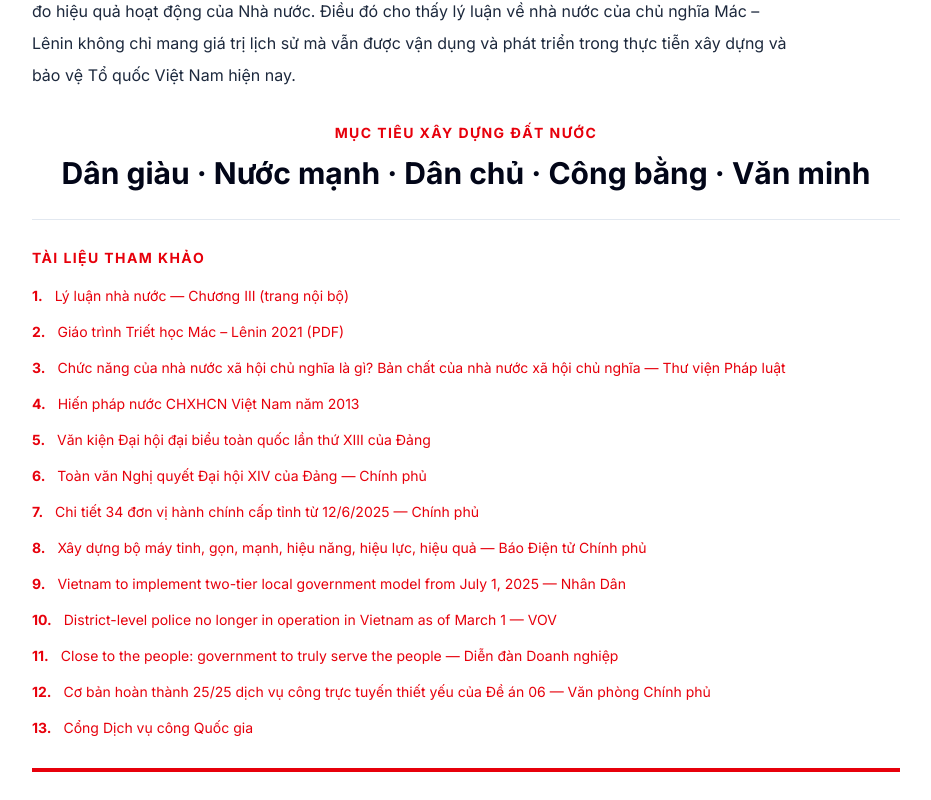
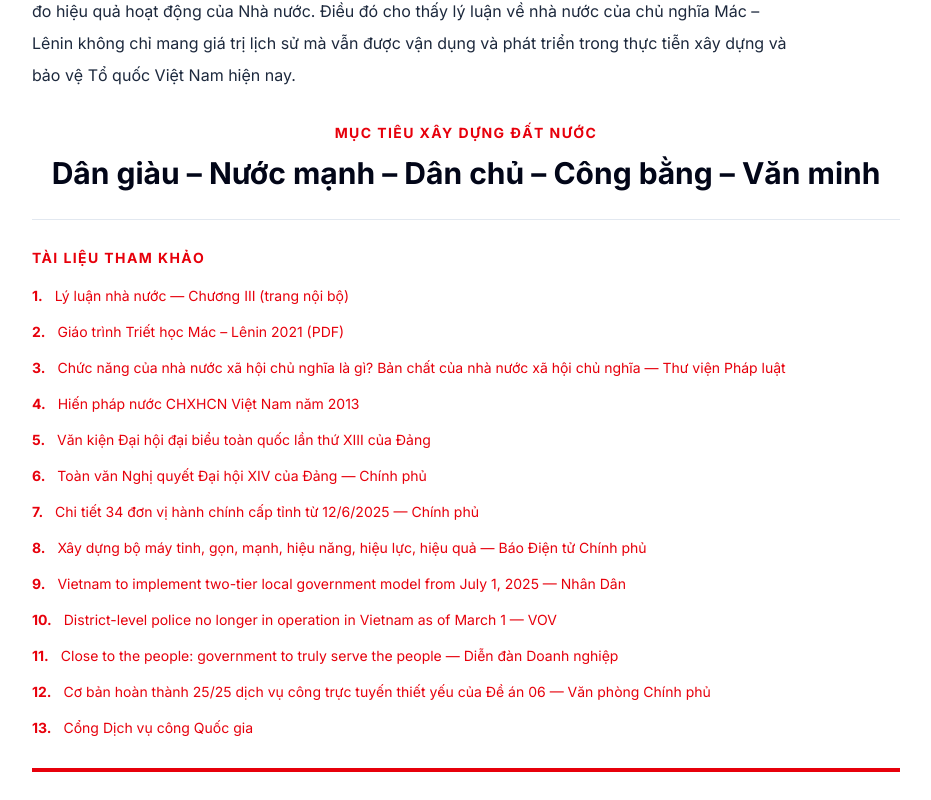
Before and after one commit to phanhoangs26/MLN122, a React (Vite) app: page /vietnam in a window 1280 px wide. Shown: the part 4841-5641 px from the top of the page, without its empty margins (300-1231 px from the left). Built offline with nearby package versions, Linux system fonts and the light colour scheme.

Commit message:
style: replace middle dot with en dash in motto

```diff
--- a/src/app/pages/VietnamState.tsx
+++ b/src/app/pages/VietnamState.tsx
@@ -214,7 +214,7 @@ export default function VietnamState() {
             <div className="mt-8 text-center">
               <div className="text-sm font-black uppercase tracking-widest text-red-600">Mục tiêu xây dựng đất nước</div>
               <div className="mt-3 text-2xl font-black text-slate-950 md:text-3xl">
-                Dân giàu · Nước mạnh · Dân chủ · Công bằng · Văn minh
+                Dân giàu – Nước mạnh – Dân chủ – Công bằng – Văn minh
               </div>
             </div>
           </motion.section>
```
